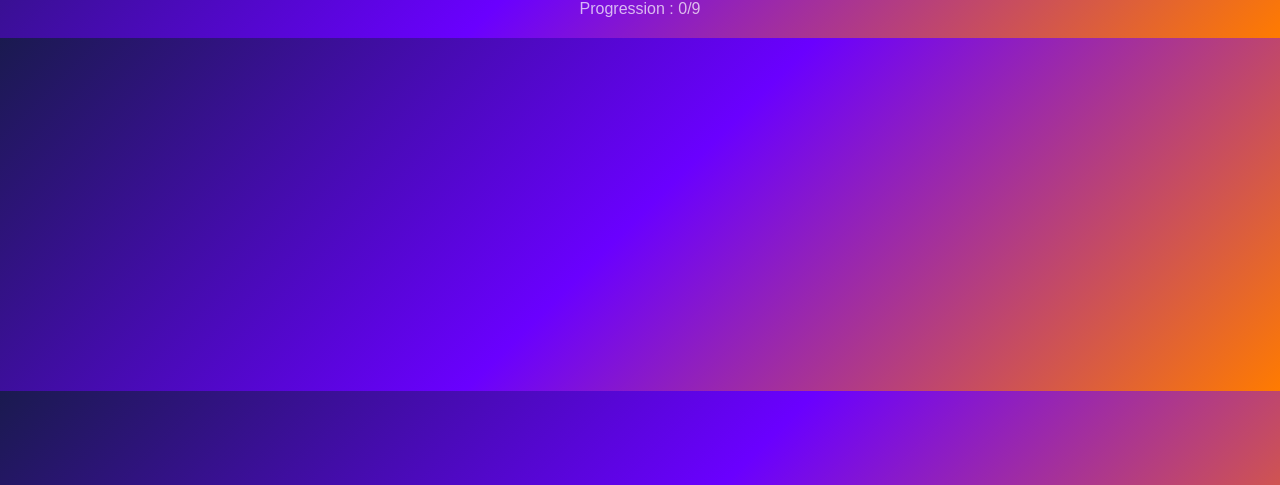
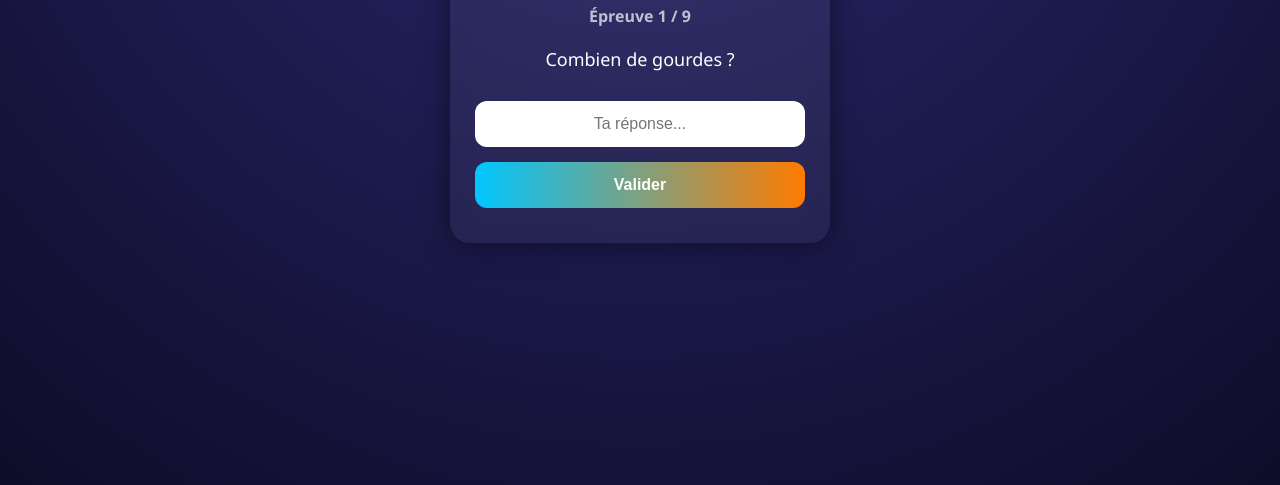
Before and after one commit to spaumz/escape-game, a plain HTML site: page index.html in a window 1280 px wide. Shown: the part 315-800 px from the top of the page. Drawn offline with Linux system fonts and the light colour scheme.

Commit message:
Update index.html

```diff
--- a/index.html
+++ b/index.html
@@ -2,140 +2,199 @@
 <html lang="fr">
 <head>
 <meta charset="UTF-8">
-<title>Défi MateDating</title>
+<meta name="viewport" content="width=device-width, initial-scale=1.0">
+<title>Ez LAN Triathlon</title>
+
 <style>
+* {
+  box-sizing: border-box;
+}
+
 body {
   margin:0;
-  font-family: Arial, sans-serif;
-  background: linear-gradient(135deg,#1a1a4f,#6a00ff,#ff7b00);
+  font-family: 'Segoe UI', sans-serif;
+  background: radial-gradient(circle at top, #2a2a72, #0f0c29);
   color:white;
+  display:flex;
+  justify-content:center;
+  align-items:center;
+  height:100vh;
+}
+
+.app {
+  width:100%;
+  max-width:420px;
+  padding:20px;
+}
+
+.card {
+  background: rgba(255,255,255,0.05);
+  backdrop-filter: blur(10px);
+  border-radius:20px;
+  padding:25px;
+  box-shadow: 0 0 30px rgba(0,0,0,0.5);
+  text-align:center;
+  animation: fadeIn 0.4s ease;
+}
+
+h1 {
+  font-size:20px;
+  margin-bottom:10px;
+}
+
+h2 {
+  font-size:16px;
+  opacity:0.7;
+}
+
+.question {
+  margin:20px 0;
+  font-size:18px;
+}
+
+input {
+  width:100%;
+  padding:14px;
+  border-radius:12px;
+  border:none;
+  font-size:16px;
+  margin-top:10px;
   text-align:center;
 }
 
-.container {
-  max-width:600px;
-  margin:auto;
-  padding:20px;
-}
-
-h1 {
-  font-size:28px;
-}
-
 button {
-  padding:10px 20px;
+  width:100%;
   margin-top:15px;
+  padding:14px;
   border:none;
-  border-radius:8px;
-  background:#ff7b00;
+  border-radius:12px;
+  font-size:16px;
+  font-weight:bold;
+  background: linear-gradient(90deg,#00c6ff,#ff7b00);
   color:white;
-  font-weight:bold;
   cursor:pointer;
 }
 
-input {
-  padding:10px;
-  width:80%;
-  margin-top:10px;
-  border-radius:8px;
-  border:none;
-}
-
-.hidden {
-  display:none;
+button:active {
+  transform:scale(0.97);
 }
 
 .progress {
   margin-top:10px;
-  opacity:0.7;
+  font-size:12px;
+  opacity:0.5;
+}
+
+.success {
+  color:#00ffae;
+}
+
+.error {
+  color:#ff4d4d;
+}
+
+.code {
+  font-size:32px;
+  letter-spacing:4px;
+  margin-top:15px;
+  font-weight:bold;
+  color:#00c6ff;
+}
+
+@keyframes fadeIn {
+  from {opacity:0; transform:translateY(10px);}
+  to {opacity:1; transform:translateY(0);}
 }
 </style>
 </head>
 
 <body>
 
-<div class="container">
-  <h1>🎮 Défi MateDating</h1>
-  <p>Termine tous les défis pour obtenir ton code !</p>
-
-  <div id="game"></div>
-  <div class="progress" id="progress"></div>
+<div class="app">
+  <div class="card" id="app"></div>
 </div>
 
 <script>
 
 let step = 0;
+let message = "";
 
 const games = [
   {
-    q:"Suite logique : 2 → 6 → 7 → 21 → 22 → ?",
+    q:"2 → 6 → 7 → 21 → 22 → ?",
     check:(a)=> a=="66"
   },
   {
-    q:"Remets les lettres en ordre : C L U T H C X",
+    q:"C L U T H C X → mot ?",
     check:(a)=> a.toLowerCase()=="clutch"
   },
   {
-    q:"Quelles sont les 3 couleurs du maillot ? (séparées par des virgules)",
+    q:"Couleurs du maillot ?",
     check:(a)=>{
       a=a.toLowerCase();
       return a.includes("bleu") && a.includes("violet") && a.includes("orange");
     }
   },
   {
-    q:"Quelle marque sponsorise l'événement ?",
+    q:"Sponsor voiture ?",
     check:(a)=> a.toLowerCase()=="bmw"
   },
   {
-    q:"Combien de couleurs de gourdes ?",
+    q:"Combien de gourdes ?",
     check:(a)=> a=="4"
   },
   {
-    q:"Combien de sensi Ameel a sur CS ? (indice Twitch)",
-    check:(a)=> a=="2" // tu peux changer
+    q:"Sensi Ameel CS ?",
+    check:(a)=> a=="2" // à modifier
   },
   {
-    q:"Que veut dire PCMR ?",
+    q:"PCMR signifie ?",
     check:(a)=> a.toLowerCase().includes("master")
   },
   {
-    q:"Logique : Je suis impair, si tu enlèves une lettre je deviens pair. Qui suis-je ?",
+    q:"Je suis impair → enlève une lettre → pair",
     check:(a)=> a.toLowerCase()=="sept"
   },
   {
-    q:"Puzzle : 3 chats attrapent 3 souris en 3 minutes. Combien de chats pour 100 souris en 100 minutes ?",
+    q:"3 chats → 3 souris → 3 min. 100 souris → ? chats ?",
     check:(a)=> a=="3"
   }
 ];
 
-// mélange aléatoire
+// mélange
 games.sort(()=>Math.random()-0.5);
 
-function loadGame() {
+function render(){
+
   if(step >= games.length){
     endGame();
     return;
   }
 
-  document.getElementById("game").innerHTML = `
-    <h2>Épreuve ${step+1}</h2>
-    <p>${games[step].q}</p>
-    <input id="answer" placeholder="Ta réponse..."/>
-    <br>
+  document.getElementById("app").innerHTML = `
+    <h1>🏁 Ez LAN Triathlon</h1>
+    <h2>Épreuve ${step+1} / ${games.length}</h2>
+
+    <div class="question">${games[step].q}</div>
+
+    <input id="answer" placeholder="Ta réponse...">
+
     <button onclick="submit()">Valider</button>
+
+    <div class="progress">${message}</div>
   `;
-
-  document.getElementById("progress").innerText = `Progression : ${step}/${games.length}`;
 }
 
 function submit(){
   const val = document.getElementById("answer").value;
 
   if(games[step].check(val)){
+    message = "✅ Correct";
     step++;
-    loadGame();
+    setTimeout(render, 300);
   } else {
-    alert("❌ Mauvaise réponse");
+    message = "❌ Mauvaise réponse";
+    render();
   }
 }
 
@@ -151,14 +210,14 @@ function generateCode(){
 function endGame(){
   const code = generateCode();
 
-  document.getElementById("game").innerHTML = `
-    <h2>🎉 Bravo !</h2>
-    <p>Montre ce code au staff :</p>
-    <h1>${code}</h1>
+  document.getElementById("app").innerHTML = `
+    <h1>🎉 Bravo !</h1>
+    <p>Montre ce code :</p>
+    <div class="code">${code}</div>
   `;
 }
 
-loadGame();
+render();
 
 </script>
 
```
